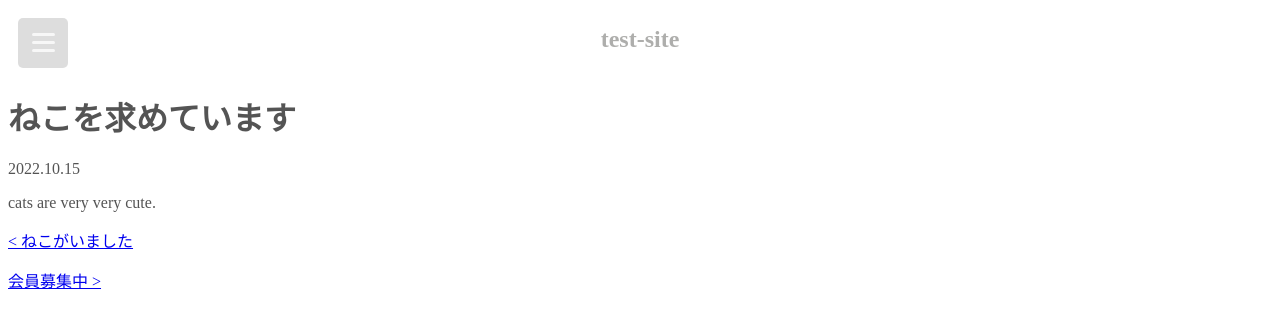
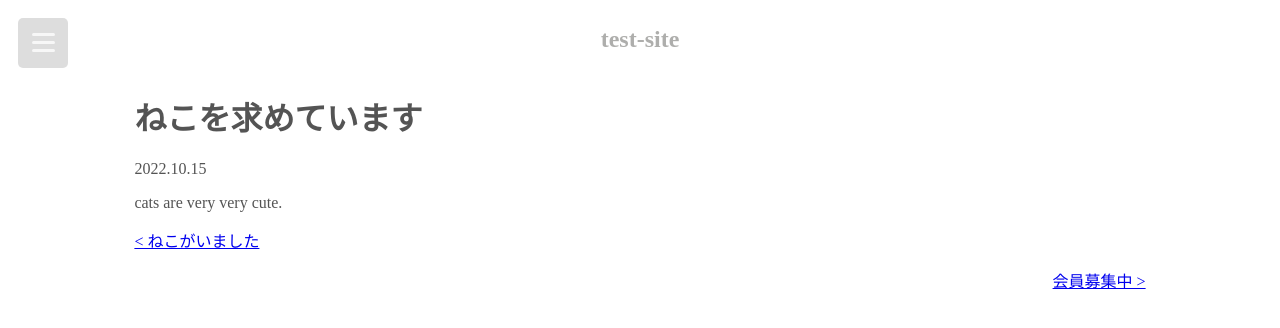
Before and after one commit to n0cti1ucent/test-site, a Jekyll site: the page built from _posts/2022-10-15-cat.md, in a window 1280 px wide. Shown: the top 328 px of the page. Built offline with Jekyll 4.4.1, drawn with Linux system fonts in a browser that asks for light colours.

Commit message:
adjust post view

```diff
--- a/assets/css/post.css
+++ b/assets/css/post.css
@@ -1,5 +1,5 @@
 .container {
-    margin: 0;
+    margin: 0 10%;
     font-family: 'Kosugi Maru', "Arial Rounded Mt", serif;
     color: var(--color-primary-contrast);
 }
@@ -7,3 +7,10 @@
 .pager {
     text-decoration: none;
 }
+
+.pager__item--next {
+    text-align: left;
+}
+.pager__item--prev {
+    text-align: right;
+}
```
